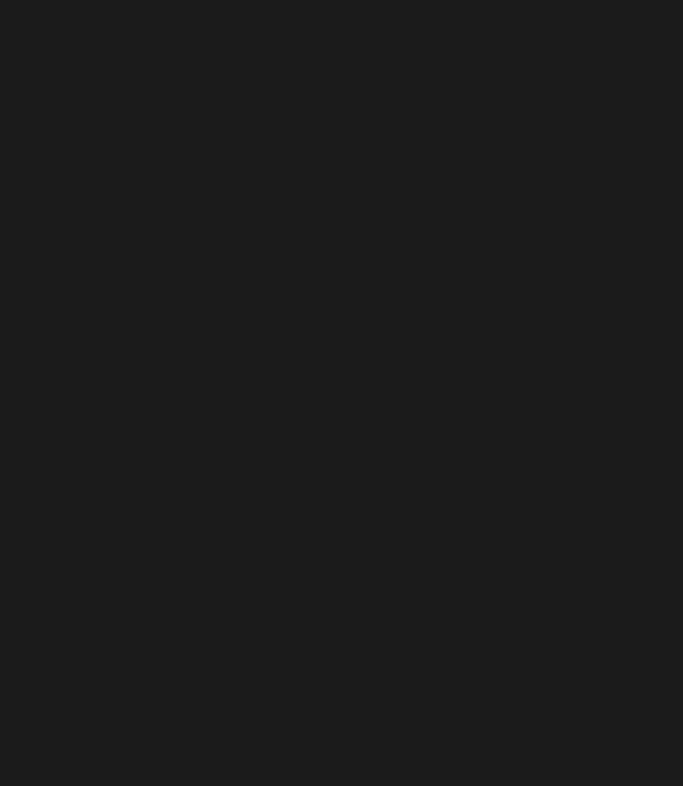
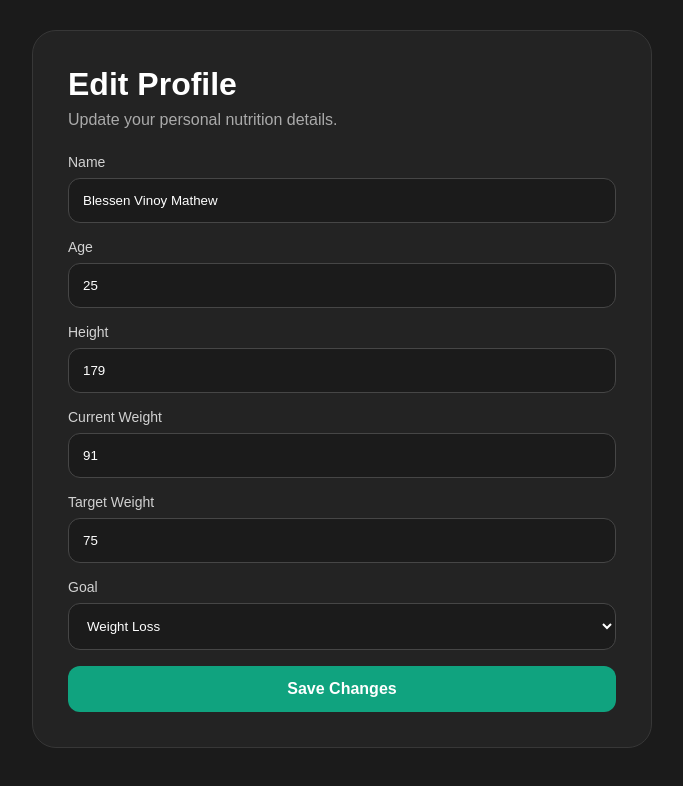
Before and after one commit to Blessen25/Calorivio-AI, a React (Vite) app in the folder calorivio-ai/: page /edit-profile in a window 1280 px wide. Before the commit this address had no page. Shown: the top 786 px of the page, without its empty margins (298-981 px from the left). Built offline with nearby package versions, Linux system fonts and the light colour scheme.

Commit message:
Am done with this shiii

```diff
--- a/calorivio-ai/src/App.tsx
+++ b/calorivio-ai/src/App.tsx
@@ -1,9 +1,11 @@
 import './App.css'
 import BMICalculator from './screens/bmi_calculator'
 import Chat from './screens/chat'
+import EditProfile from './screens/edit_profile'
 import Home from './screens/home'
 import MealPlans from './screens/mealplans'
 import Nutrichat from './screens/nutrichat'
+import Profile from './screens/profile'
 import Progress from './screens/progress'
 import './Typography.css'
 import './variables.css'
@@ -20,6 +22,8 @@ function App() {
         <Route path="/mealplans" element={<MealPlans/>} />
         <Route path="/progress" element={<Progress/>} />
         <Route path="/nutrichat" element={<Nutrichat/>} />
+        <Route path="/profile" element={<Profile/>} />
+        <Route path="/edit-profile" element={<EditProfile/>} />
       </Routes>
     </>
   )
--- /dev/null
+++ b/calorivio-ai/src/screens/edit_profile.tsx
@@ -0,0 +1,56 @@
+import "./styles/edit_profile.css";
+
+const EditProfile = () => {
+  return (
+    <div className="edit_profile_page">
+      <div className="edit_profile_card">
+        <h1 className="heading-3 font-w-700">Edit Profile</h1>
+        <p className="text-md font-w-400">
+          Update your personal nutrition details.
+        </p>
+
+        <form className="edit_profile_form">
+          <div className="form_group">
+            <label className="text-sm font-w-500">Name</label>
+            <input type="text" defaultValue="Blessen Vinoy Mathew" />
+          </div>
+
+          <div className="form_group">
+            <label className="text-sm font-w-500">Age</label>
+            <input type="number" defaultValue={25} />
+          </div>
+
+          <div className="form_group">
+            <label className="text-sm font-w-500">Height</label>
+            <input type="number" defaultValue={179} />
+          </div>
+
+          <div className="form_group">
+            <label className="text-sm font-w-500">Current Weight</label>
+            <input type="number" defaultValue={91} />
+          </div>
+
+          <div className="form_group">
+            <label className="text-sm font-w-500">Target Weight</label>
+            <input type="number" defaultValue={75} />
+          </div>
+
+          <div className="form_group">
+            <label className="text-sm font-w-500">Goal</label>
+            <select defaultValue="Weight Loss">
+              <option>Weight Loss</option>
+              <option>Muscle Gain</option>
+              <option>Maintenance</option>
+            </select>
+          </div>
+
+          <button type="button" className="save_profile_btn text-md font-w-600" onClick={() => window.location.href = '/'}>
+            Save Changes
+          </button>
+        </form>
+      </div>
+    </div>
+  );
+};
+
+export default EditProfile;
--- a/calorivio-ai/src/screens/profile.tsx
+++ b/calorivio-ai/src/screens/profile.tsx
@@ -1,5 +1,4 @@
-import "./profile.css";
-
+import './styles/profile.css';
 const Profile = () => {
   return (
     <div className="profile_page">
@@ -11,7 +10,7 @@ const Profile = () => {
           </div>
 
           <div>
-            <h1 className="heading-3 font-w-700">
+            <h1 className="heading-5 font-w-700">
               Blessen Vinoy Mathew
             </h1>
 
@@ -86,7 +85,7 @@ const Profile = () => {
         </div>
 
         <div className="profile_actions">
-          <button className="edit_btn text-md font-w-600">
+          <button className="edit_btn text-md font-w-600" onClick={() => window.location.href = '/edit-profile'}>
             <i className="fa-solid fa-pen"></i>
             Edit Profile
           </button>
--- /dev/null
+++ b/calorivio-ai/src/screens/styles/edit_profile.css
@@ -0,0 +1,75 @@
+.edit_profile_page {
+  width: 100%;
+  min-height: 100%;
+  display: flex;
+  justify-content: center;
+  align-items: center;
+  padding: 30px;
+}
+
+.edit_profile_card {
+  width: 100%;
+  max-width: 620px;
+  background-color: rgb(35, 35, 35);
+  border: 1px solid rgb(55, 55, 55);
+  border-radius: 24px;
+  padding: 35px;
+  color: white;
+}
+
+.edit_profile_card p {
+  color: rgb(170, 170, 170);
+  margin-top: 8px;
+  margin-bottom: 25px;
+}
+
+.edit_profile_form {
+  display: flex;
+  flex-direction: column;
+  gap: 16px;
+}
+
+.form_group {
+  display: flex;
+  flex-direction: column;
+  gap: 8px;
+}
+
+.form_group label {
+  color: rgb(210, 210, 210);
+}
+
+.form_group input,
+.form_group select {
+  width: 100%;
+  padding: 14px;
+  border-radius: 12px;
+  border: 1px solid rgb(70, 70, 70);
+  background-color: rgb(27, 27, 27);
+  color: white;
+  outline: none;
+}
+
+.form_group input:focus,
+.form_group select:focus {
+  border-color: #10a37f;
+}
+
+.save_profile_btn {
+  padding: 14px;
+  border: none;
+  border-radius: 12px;
+  background-color: #10a37f;
+  color: white;
+  cursor: pointer;
+}
+
+@media (max-width: 575px) {
+  .edit_profile_page {
+    padding: 16px;
+  }
+
+  .edit_profile_card {
+    padding: 24px;
+  }
+}
```
Also changed, not shown: calorivio-ai/src/screens/styles/profile.css (renamed from calorivio-ai/src/screens/profile.css).
